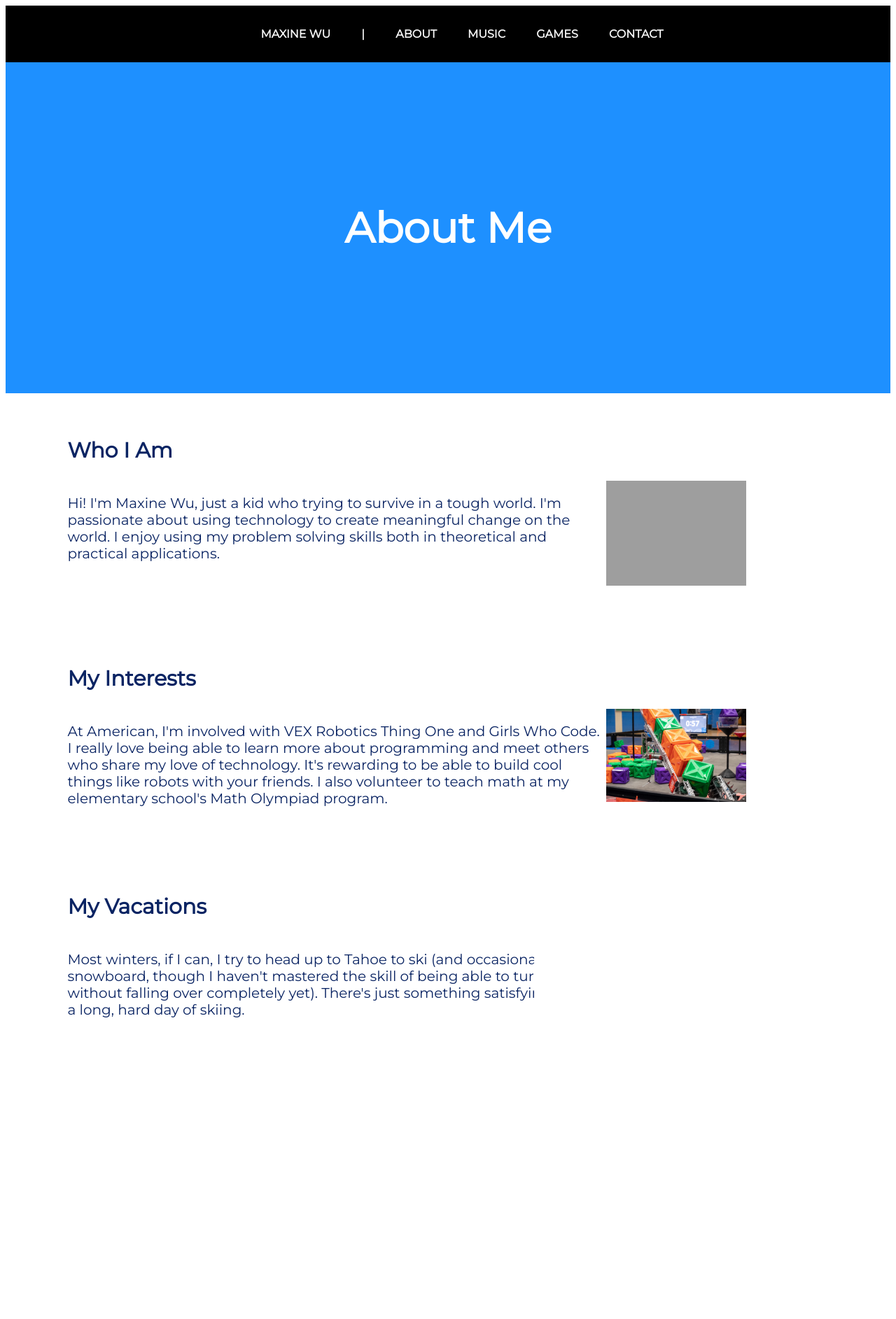
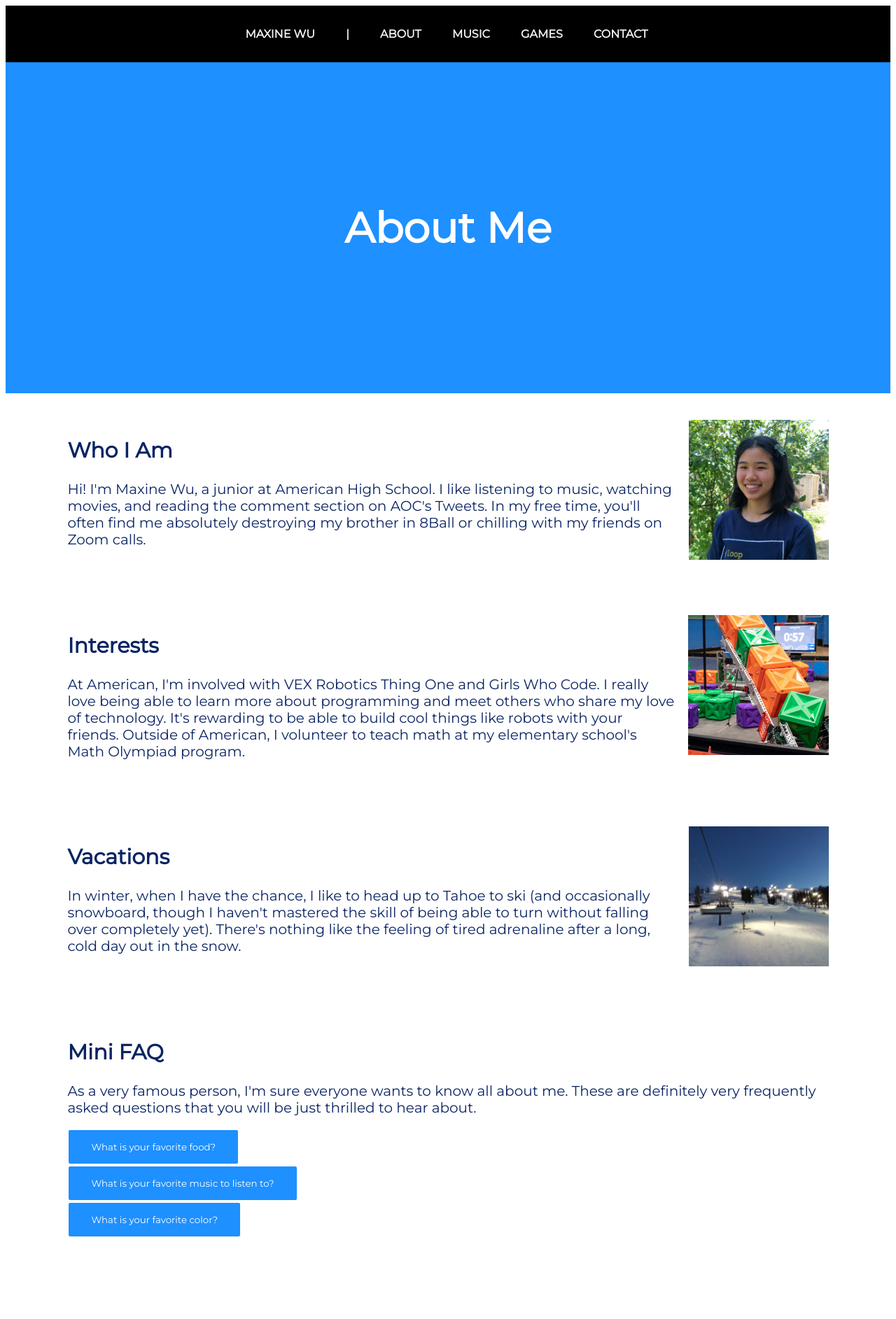
Before and after one commit to maxinewu5/maxinewu, a PHP site: page /aboutme.html in a window 1280 px wide. Shown: the whole page at 70% size. After the commit the page ends 1767 px from the top, so only its background shows below. Run offline with PHP 8.4, Linux system fonts and the light colour scheme; grey boxes are pictures that could not be loaded.

Commit message:
minor updates

```diff
--- a/aboutme.html
+++ b/aboutme.html
@@ -8,8 +8,15 @@
         <link rel="stylesheet" href="styles.css">
 
         <style>
-            .content {
-                height: 250px;
+            .content::after {
+                content: "";
+                clear: both;
+                display: table;
+            }
+            .content img {
+                float: right;
+                height: 200px;
+                margin-left: 20px;
             }
             #faq p {
                 display: none;
@@ -20,7 +27,7 @@
             }
         </style>
 
-        <script src="scripts.js" async></script>
+        <script src="scripts/scripts.js" async></script>
     </head>
     <body>
 
@@ -32,6 +39,7 @@
                 <li><a href="music.html">Music</a></li>
                 <li><a href="games.html">Games</a></li>
                 <li><a href="contact.html">Contact</a></li>
+                <li><a href="https://sendpaperplanes.herokuapp.com/">  </a></li>
             </ul>
         </div>
 
@@ -40,38 +48,18 @@
         </div>
 
         <div class="content">
+            <img src="images/maxine2.jpg">
             <h2>Who I Am</h2>
-            <div class="content-left">
-                <p>Hi! I'm Maxine Wu, just a kid who trying to survive in a tough world. I'm passionate about using technology to create meaningful change on the world. I enjoy using my problem solving skills both in theoretical and practical applications.
-                </p>
-            </div>
-            <div class="content-right">
-                <img src="images/maxine.jpg" width=200px>
-            </div>
+            <p>Hi! I'm Maxine Wu, a junior at American High School. I like listening to music, watching movies, and reading the comment section on AOC's Tweets. In my free time, you'll often find me absolutely destroying my brother in 8Ball or chilling with my friends on Zoom calls.</p>            </p>
         </div>
-
         <div class="content">
-            <h2>My Interests</h2>
-            <div class="content-left">
-                <p>At American, I'm involved with VEX Robotics Thing One and Girls Who Code. I really love being able to learn more about programming and meet others who share my love of technology. It's rewarding to be able to build cool things like robots with your friends. I also volunteer to teach math at my elementary school's Math Olympiad program. </p>
-            </div>
-            <div class="content-right">
-                <img src="images/vexrobotics2.jpg" width=200px>
-            </div>
-        </div>
-
+            <img src="images/vexrobotics2.jpg">
+            <h2>Interests</h2>
+            <p>At American, I'm involved with VEX Robotics Thing One and Girls Who Code. I really love being able to learn more about programming and meet others who share my love of technology. It's rewarding to be able to build cool things like robots with your friends. Outside of American, I volunteer to teach math at my elementary school's Math Olympiad program. </p>        </div>
         <div class="content">
-            <h2>My Vacations</h2>
-            <div class="content-left">
-                <p>Most winters, if I can, I try to head up to Tahoe to ski (and occasionally snowboard, though I haven't mastered the skill of being able to turn without falling over completely yet). There's just something satisfying about a long, hard day of skiing.</p>
-
-            </div>
-
-            <div class="content-right">
-                <img src="images/boreal.jpg" width=200px>
-            </div>
-        </div>
-
+            <img src="images/boreal.jpg">
+            <h2>Vacations</h2>
+            <p>In winter, when I have the chance, I like to head up to Tahoe to ski (and occasionally snowboard, though I haven't mastered the skill of being able to turn without falling over completely yet).  There's nothing like the feeling of tired adrenaline after a long, cold day out in the snow.</p>        </div>
 
         <div class="content" id="faq">
             <h2>Mini FAQ</h2>
@@ -86,7 +74,7 @@
             <p id="color">Why does everyone ask this? Probably some shade of blue, though maroons and reds are nice as well.</p>
 
         </div>
-        </div>
+
         <script>
         function redir(elem) {
             if (elem.style.display === "none") {
--- a/games.html
+++ b/games.html
@@ -6,7 +6,7 @@
         <link href='https://fonts.googleapis.com/css?family=Montserrat' rel='stylesheet'>
         <link rel="stylesheet" href="styles.css">
 
-        <script src="scripts.js" async></script>
+        <script src="scripts/scripts.js" async></script>
         <script src="scripts/blackjack.js" async></script>
 
         <style>
@@ -35,6 +35,7 @@
                 <li><a href="music.html">Music</a></li>
                 <li><a href="games.html">Games</a></li>
                 <li><a href="contact.html">Contact</a></li>
+                <li><a href="https://sendpaperplanes.herokuapp.com/">  </a></li>
             </ul>
         </div>
 
--- /dev/null
+++ b/messages.json
@@ -0,0 +1,6 @@
+[
+    {
+        "name": "Maxine",
+        "message": "hi, wassup!"
+    }
+]
```
Also changed, not shown: contact.html (+14 -9 lines), contact.php (+11 -22 lines), index.html (+5 -3 lines), music.html (+5 -46 lines), scripts/musictable.js (added, +41 -0 lines), images/boreal.jpg, images/maxine2.jpg (added), images/skygif2.gif (added), images/vexrobotics2.jpg, scripts/scripts.js (added).
